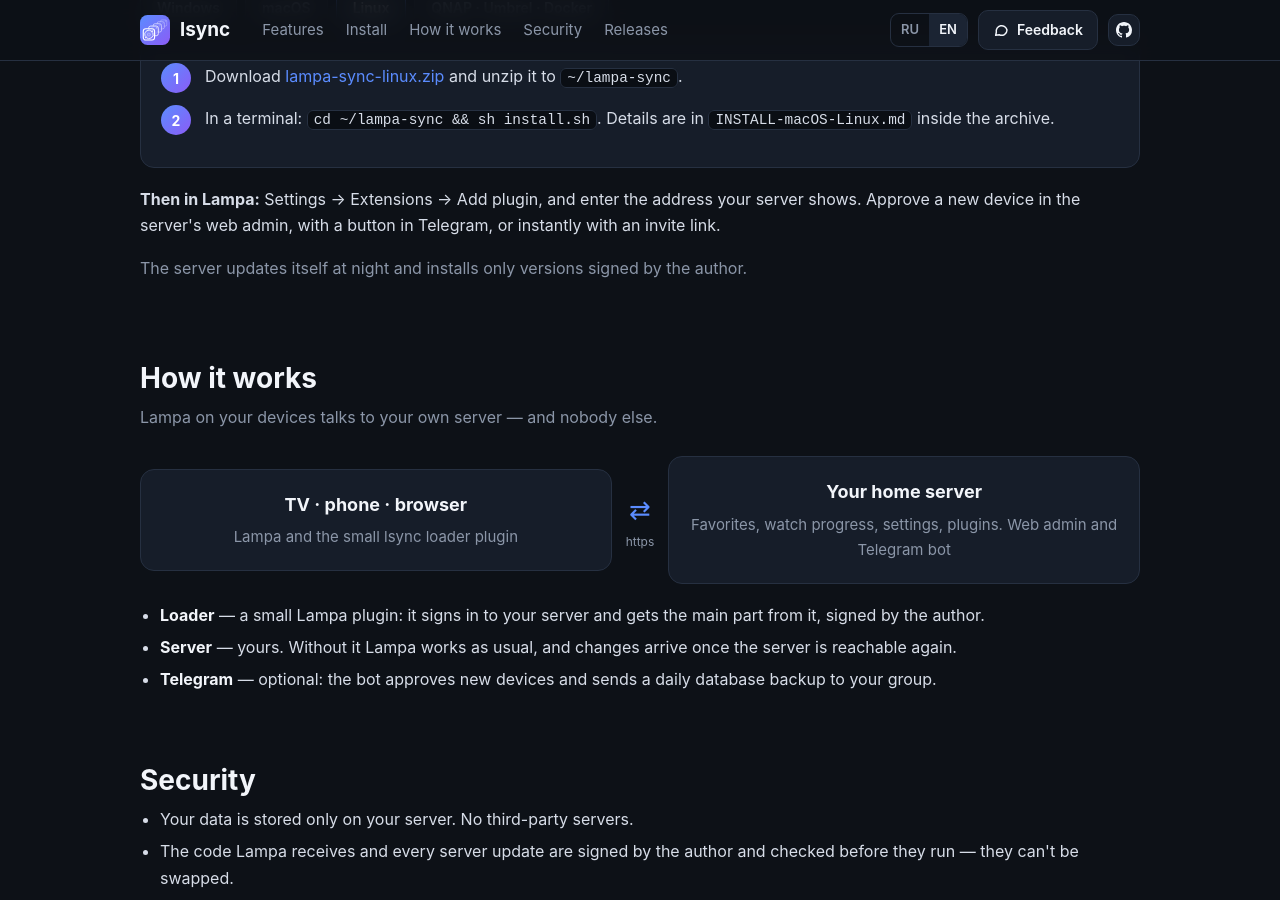
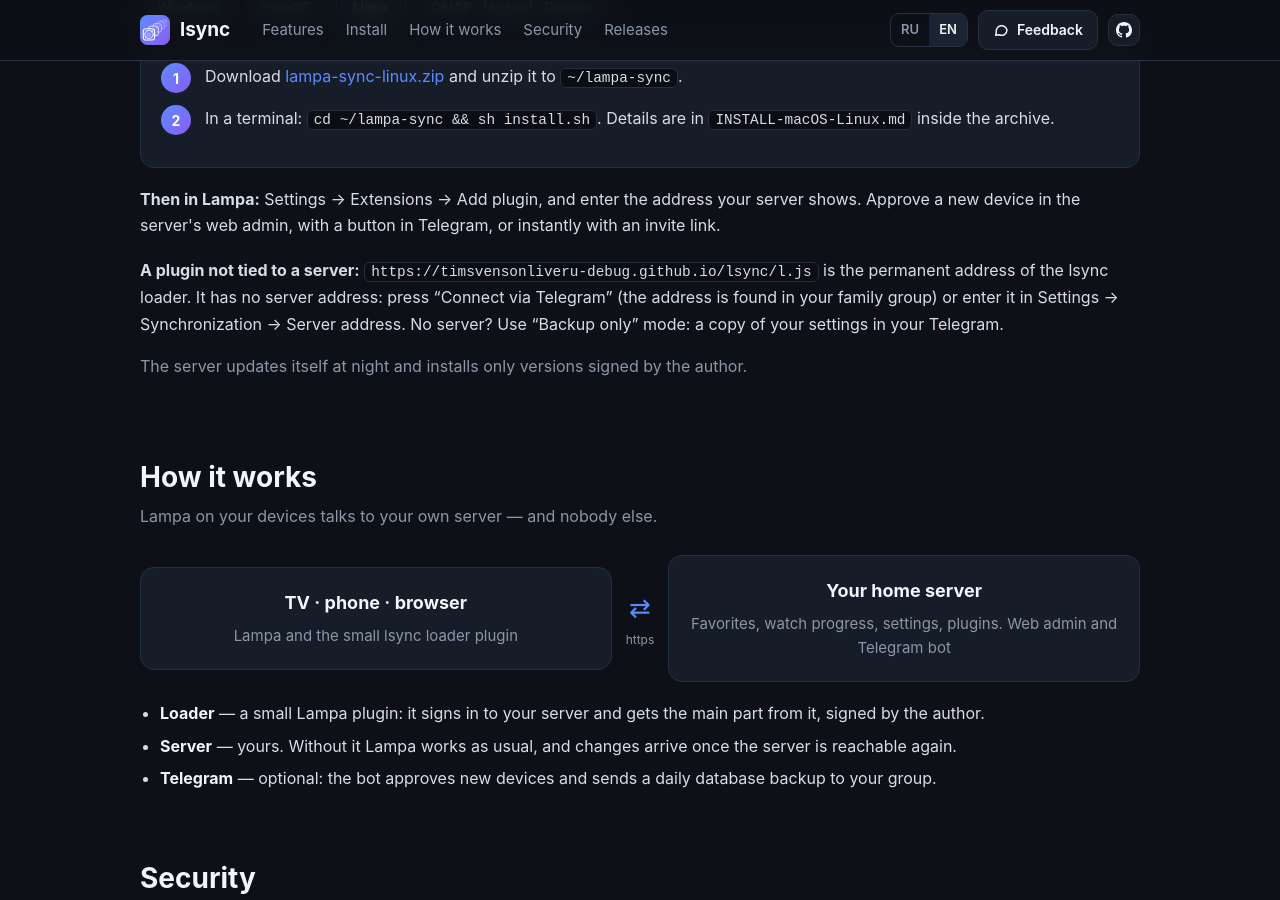
Before and after one commit to timsvensonliveru-debug/lsync, a Jekyll site: the page built from index.html, in a window 1280 px wide and 900 px high, scrolled down 1490 px. Built offline with Jekyll 4.4.1, drawn with Linux system fonts in a browser that asks for light colours; comment, search, counter and statistics services are not loaded.

Commit message:
site: permanent loader address with description

```diff
--- a/assets/site.js
+++ b/assets/site.js
@@ -4,6 +4,7 @@
   var REPO = 'timsvensonliveru-debug/lsync';
   var GH = 'https://github.com/' + REPO;
   var DL = GH + '/releases/latest/download/';
+  var LOADER = 'https://' + REPO.split('/')[0] + '.github.io/lsync/l.js';  // постоянный адрес загрузчика
   var FILES = {
     windows: 'lampa-sync-windows.exe',
     macos: 'lampa-sync-macos.zip',
@@ -44,6 +45,9 @@
         'Инструкция — <code>ИНСТРУКЦИЯ.md</code> внутри архива, образ <code>ghcr.io/' + REPO.split('/')[0] + '/lampa-sync</code>.',
       'i.after': '<b>Дальше в Lampa:</b> «Настройки → Расширения → Добавить плагин» и адрес, который показывает ваш сервер. ' +
         'Новое устройство подтверждается в веб-админке сервера, кнопкой в Telegram или сразу — по ссылке-приглашению.',
+      'i.loader': '<b>Плагин, не привязанный к серверу:</b> <code>' + LOADER + '</code> — постоянный адрес загрузчика lsync. ' +
+        'Адрес сервера в нём не задан: нажмите «Подключить через Telegram» (адрес найдётся в группе семьи) или введите его ' +
+        'в «Настройки → Синхронизация → Адрес сервера». Без сервера — режим «Только backup»: копия настроек в вашем Telegram.',
       'i.update': 'Сервер обновляется сам, по ночам, и ставит только версии, подписанные автором.',
       'h.title': 'Как это работает', 'h.sub': 'Lampa на ваших устройствах разговаривает с вашим же сервером — больше ни с кем.',
       'h.dev.t': 'Телевизор · телефон · браузер', 'h.dev.d': 'Lampa и маленький плагин-загрузчик lsync',
@@ -105,6 +109,9 @@
         'Instructions are in <code>INSTRUCTIONS.md</code> inside the archive; image <code>ghcr.io/' + REPO.split('/')[0] + '/lampa-sync</code>.',
       'i.after': '<b>Then in Lampa:</b> Settings → Extensions → Add plugin, and enter the address your server shows. ' +
         'Approve a new device in the server\'s web admin, with a button in Telegram, or instantly with an invite link.',
+      'i.loader': '<b>A plugin not tied to a server:</b> <code>' + LOADER + '</code> is the permanent address of the lsync loader. ' +
+        'It has no server address: press “Connect via Telegram” (the address is found in your family group) or enter it ' +
+        'in Settings → Synchronization → Server address. No server? Use “Backup only” mode: a copy of your settings in your Telegram.',
       'i.update': 'The server updates itself at night and installs only versions signed by the author.',
       'h.title': 'How it works', 'h.sub': 'Lampa on your devices talks to your own server — and nobody else.',
       'h.dev.t': 'TV · phone · browser', 'h.dev.d': 'Lampa and the small lsync loader plugin',
--- a/index.html
+++ b/index.html
@@ -77,6 +77,7 @@ layout: null
         <div class="pane" id="pane-nas"><ol class="steps"><li data-i18n-html="i.nas.1"></li><li data-i18n-html="i.nas.2"></li></ol></div>
       </div>
       <p class="after" data-i18n-html="i.after"></p>
+      <p class="after" data-i18n-html="i.loader"></p>
       <p class="muted" data-i18n="i.update"></p>
     </div>
   </section>
```
